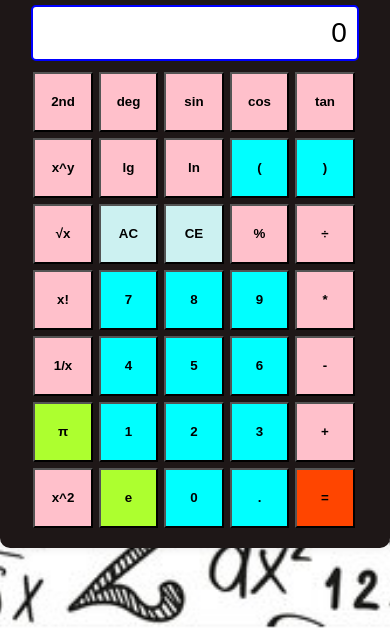
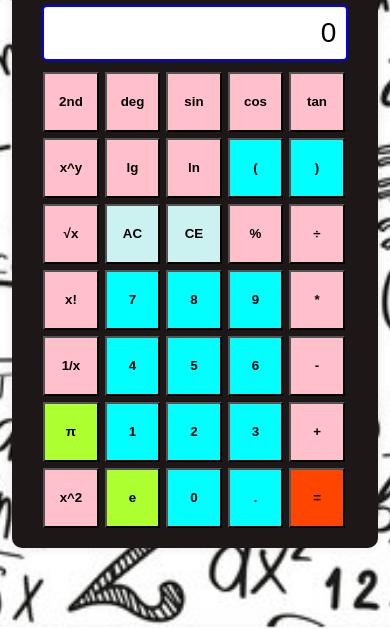
Before and after one commit to debshankar037/Calculator, a plain HTML site: page index.html in a window 390 px wide. Shown: the part 215-844 px from the top of the page. Drawn offline with Linux system fonts and the light colour scheme.

Commit message:
Update styles.css

```diff
--- a/styles.css
+++ b/styles.css
@@ -63,3 +63,9 @@ button{
 button:active{
     transform: scale(0.93);
 }
+
+@media (max-width:900px){
+    #container{
+        margin:3%;
+    }
+}
```
